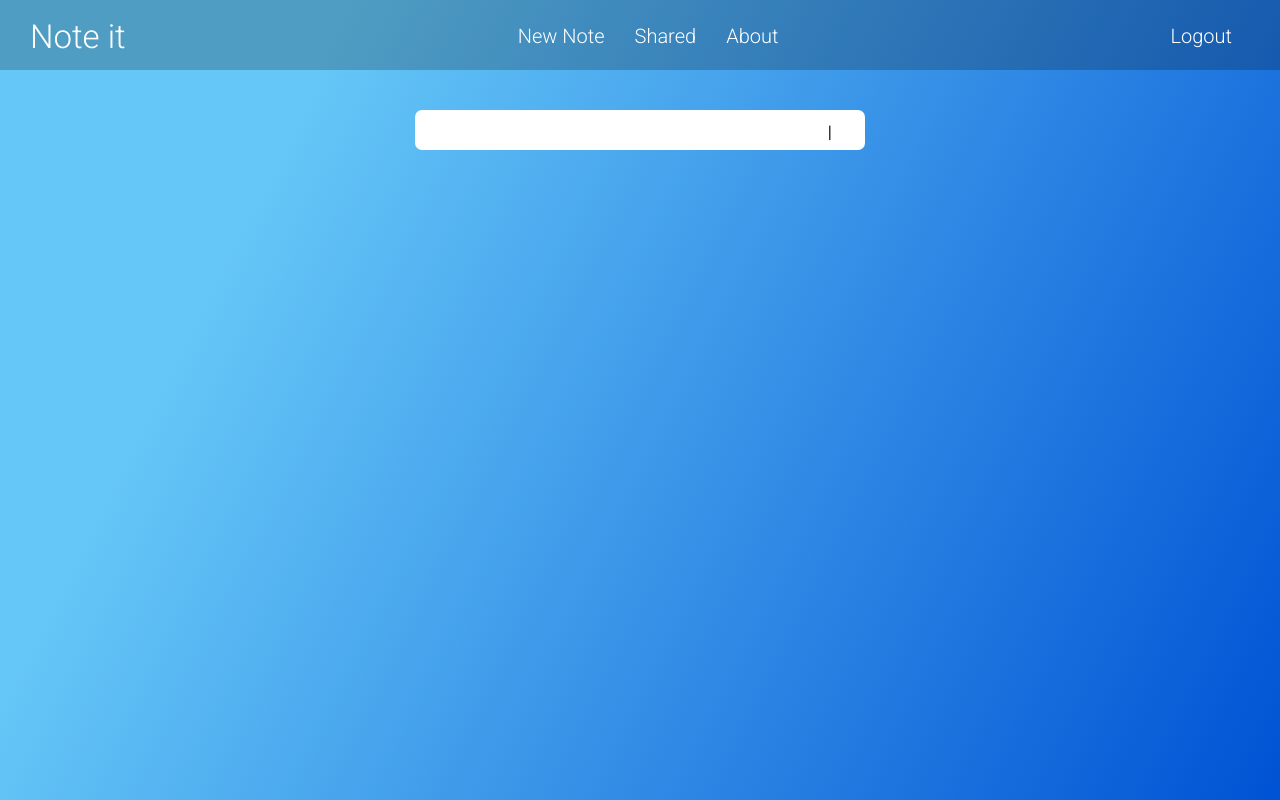
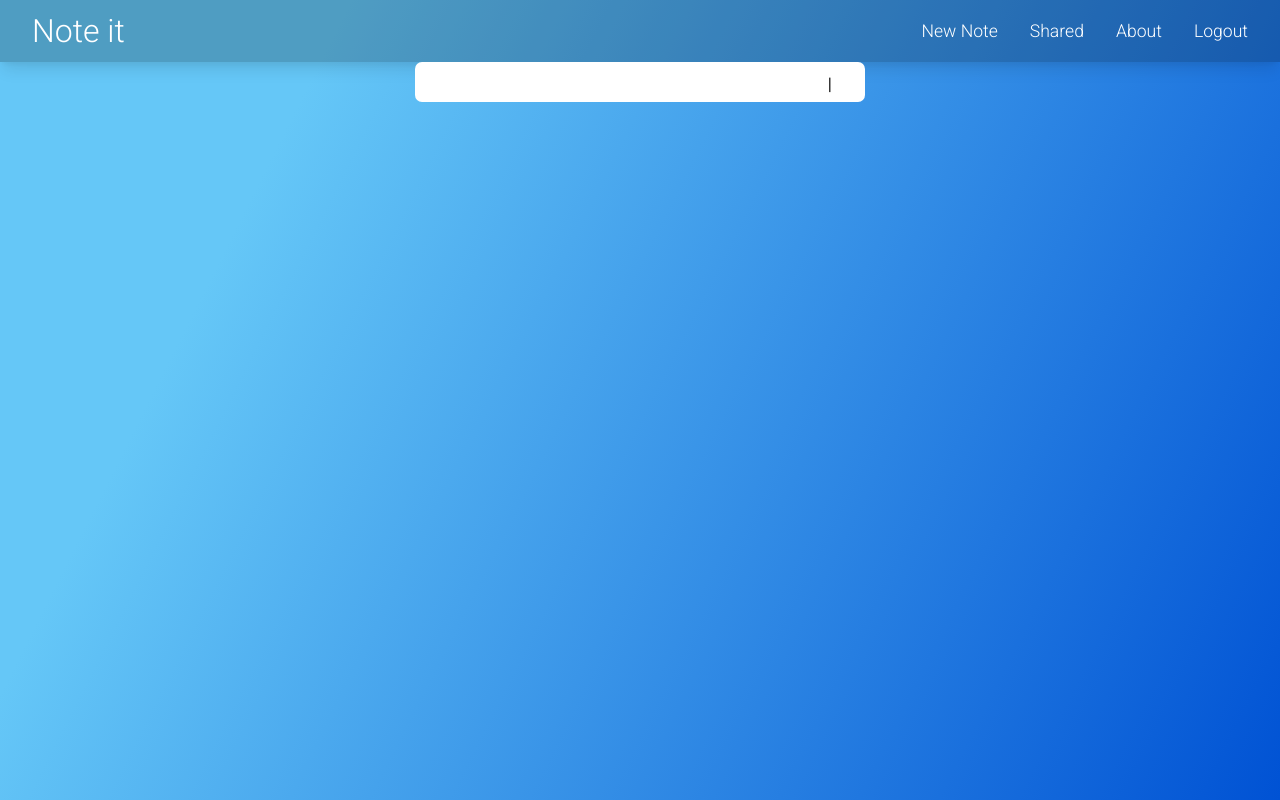
Before and after one commit to Nisheet-Patel/NOTE-IT-APP, a Flask app: page /notes in a window 1280 px wide. Run offline with Flask 2, Linux system fonts and the light colour scheme; the visitor is signed in with stand-in values (Sample User, id 1); data comes from the database, SQL or seed files in the repository; data that the repository does not hold is empty; some libraries are stand-ins or nearby versions.

Commit message:
Change NavBar with mobile styling of main layout

```diff
--- a/website/static/Main-Page-NavStyle.css
+++ b/website/static/Main-Page-NavStyle.css
@@ -1,46 +1,182 @@
-nav{
+:root {
+  --color-white: hsl(0, 0%, 100%);
+  --color-light: hsl(206, 33%, 96%);
+  --color-black: hsl(0, 0%, 7%);
+  --color-night: hsl(214, 100%, 10%);
+  --color-purple: hsl(291, 64%, 42%);
+  --color-indigo: hsl(255, 100%, 60%);
+  --shadow-small: 0 1px 3px 0 rgba(0, 0, 0, 0.1),
+    0 1px 2px 0 rgba(0, 0, 0, 0.06);
+  --shadow-medium: 0 4px 6px -1px rgba(0, 0, 0, 0.1),
+    0 2px 4px -1px rgba(0, 0, 0, 0.06);
+  --shadow-large: 0 10px 15px -3px rgba(0, 0, 0, 0.1),
+    0 4px 6px -2px rgba(0, 0, 0, 0.05);
+}
+
+html {
+  font-size: 100%;
+  box-sizing: border-box;
+  scroll-behavior: smooth;
+}
+
+*,
+*::before,
+*::after {
+  padding: 0;
+  margin: 0;
+  box-sizing: inherit;
+  list-style: none;
+  list-style-type: none;
+  text-decoration: none;
+  -webkit-font-smoothing: antialiased;
+  -moz-osx-font-smoothing: grayscale;
+  text-rendering: optimizeLegibility;
+}
+
+.container {
+  width: 100%;
+  height: auto;
+  margin: 0 auto;
+  padding: 0 2rem;
+}
+
+.brand {
+  font-size: 2rem;
+  color: white;
+}
+.brand:hover {
+  color: rgb(26, 26, 26);
+  transition: 0.4s;
+}
+.navbar {
+  font-family: "Roboto", monospace;
+  max-width: 100%;
+  height: auto;
+  margin: 0 auto;
+  padding: 0.75rem 0;
+  border: none;
+  outline: none;
+  background: rgba(0, 0, 0, 0.21);
+  box-shadow: var(--shadow-large);
+}
+.navbar .wrapper {
   display: flex;
+  flex-direction: row;
+  flex-wrap: wrap;
   justify-content: space-between;
   align-items: center;
-    height: 70px;
-    background: rgba(0, 0, 0, 0.21);
-    margin-bottom: 40px;
+  width: 100%;
+  height: auto;
+  margin: 0 auto;
 }
-nav a{
-    font-family: 'Roboto', monospace;
-    text-decoration: none;
-    margin-right: 18px;
+.navbar .burger {
+  position: relative;
+  display: none;
+  cursor: pointer;
+  width: 2rem;
+  height: 1rem;
+  border: none;
+  outline: none;
+  opacity: 0;
+  visibility: hidden;
+  background: none;
+  transform: rotate(0deg);
+  transition: 0.35s ease-in-out;
+}
+.navbar .burger-line {
+  display: block;
+  position: absolute;
+  width: 100%;
+  height: 2px;
+  left: 0;
+  border: none;
+  outline: none;
+  opacity: 1;
+  border-radius: 0.25rem;
+  background: white;
+  transform: rotate(0deg);
+  transition: 0.25s ease-in-out;
+}
+.navbar .burger-line:nth-child(1) {
+  top: 0;
+}
+.navbar .burger-line:nth-child(2),
+.navbar .burger-line:nth-child(3) {
+  top: 0.5rem;
+}
+.navbar .burger-line:nth-child(4) {
+  top: 1rem;
+}
+.navbar .burger.is-active .burger-line:nth-child(1),
+.navbar .burger.is-active .burger-line:nth-child(4) {
+  top: 1.25rem;
+  width: 0%;
+  left: 50%;
+}
+.navbar .burger.is-active .burger-line:nth-child(2) {
+  transform: rotate(45deg);
+}
+.navbar .burger.is-active .burger-line:nth-child(3) {
+  transform: rotate(-45deg);
+}
+.navbar .menu-inner {
+  display: flex;
+  flex-direction: row;
+  justify-content: center;
+  align-items: center;
+  gap: 2rem;
+}
+.navbar .menu-link {
+  font-family: inherit;
+  font-size: 1.1rem;
+  font-weight: 400;
+  line-height: inherit;
+  border: none;
   color: white;
+  text-rendering: optimizeLegibility;
+  transition: all 0.35s ease-in-out;
 }
 
-nav a:visited{
-    color: white;
+.navbar .menu-link:hover {
+  color: rgb(26, 26, 26);
+  transition: 3ms;
 }
 
-nav a:hover{
-    color: black;
+#logout:hover {
+  color: #ff3b3b;
+  transition: 3ms;
 }
 
-
-.main-title{
-    font-weight: 500;
-    font-size: 33px;
-    margin-left: 30px;
+@media only screen and (max-width: 668px) {
+  .navbar .burger {
+    display: block;
+    opacity: 1;
+    visibility: visible;
+  }
+  .navbar .menu {
+    width: 100%;
+    max-height: 0rem;
+    padding: 0;
+    opacity: 0;
+    visibility: hidden;
+    overflow: hidden;
+    transition: all 0.35s ease;
+  }
+  .navbar .menu.is-active {
+    opacity: 1;
+    visibility: visible;
+  }
+  .navbar .menu-inner {
+    display: flex;
+    flex-direction: column;
+    justify-content: center;
+    align-items: flex-start;
+    gap: 0.75rem;
+    padding: 1rem 0;
+  }
 }
 
-.mid-options{
-    font-size: 20px;
-}
-
-.main-logout{
-    font-size: 20px;
-    margin-right: 30px;
-}
-
-.main-logout a:hover{
-    color: rgb(255, 43, 43);
-}
-
+/* Plus Button style */
 #add-new-note-icon {
   position: fixed;
   right: 1px;
@@ -50,21 +186,20 @@ nav a:hover{
 
   background-color: white;
   border-radius: 100%;
-
 }
-#add-new-note-icon:hover{
-    background-color:black;
+#add-new-note-icon:hover {
+  background-color: black;
   color: white;
   filter: drop-shadow(2px 2px 4px rgba(0, 0, 0, 0.25));
   transition: 0.2s;
 }
 
-#add-new-note-link{
+#add-new-note-link {
   color: black;
 }
 
 @media only screen and (max-width: 680px) {
-    #add-new-note-icon{
+  #add-new-note-icon {
     margin-right: 25px;
     margin-bottom: 35px;
   }
--- /dev/null
+++ b/website/static/NavScript.js
@@ -0,0 +1,14 @@
+const burgerMenu = document.getElementById("burger");
+const navbarMenu = document.getElementById("menu");
+
+// Show and Hide Navbar Menu
+burgerMenu.addEventListener("click", () => {
+  burgerMenu.classList.toggle("is-active");
+  navbarMenu.classList.toggle("is-active");
+
+  if (navbarMenu.classList.contains("is-active")) {
+    navbarMenu.style.maxHeight = navbarMenu.scrollHeight + "px";
+  } else {
+    navbarMenu.removeAttribute("style");
+  }
+});
--- a/website/templates/main-layout.html
+++ b/website/templates/main-layout.html
@@ -29,33 +29,43 @@
 
 <body>
 
-    <nav>
-        <div class="main-title">
-            {% if current_user.is_authenticated %}
-                <a href="/notes">Note it</a>
-            {% else %}
-                <a href="/">Note it</a>
-            {% endif %}
+    <nav class="navbar">
+        <div class="container">
+            <section class="wrapper">
+                {% if current_user.is_authenticated %}
+                    <a href="/" class="brand">Note it</a>
+                {% else %}
+                    <a href="/notes" class="brand">Note it</a>
+                {% endif %}
+                <button type="button" class="burger" id="burger">
+                    <span class="burger-line"></span>
+                    <span class="burger-line"></span>
+                    <span class="burger-line"></span>
+                    <span class="burger-line"></span>
+                </button>
+                <div class="menu" id="menu">
+                    <ul class="menu-inner">
+                        {% if current_user.is_authenticated %}
+                            <li class="menu-item"><a href="/add-note" class="menu-link">New Note</a></li>
+                            <li class="menu-item"><a href="/shared" class="menu-link">Shared</a></li>
+                        {% endif %}
+                            <li class="menu-item"><a href="/about" class="menu-link">About</a></li>
+                        {% if current_user.is_authenticated %}
+                            <li class="menu-item"><a href="/logout" class="menu-link" id="logout">Logout</a></li>
+                        {% else %}
+                            <li class="menu-item"><a href="/login" class="menu-link">Login</a></li>
+                        {% endif %}
+                    </ul>
+                </div>
+            </section>
         </div>
-        <div class="mid-options">
-            <a href="/add-note">New Note</a>
-            <a href="/shared">Shared</a>
-            <a href="/">About</a>
-        </div>
-        {% if current_user.is_authenticated %}
-            <div class="main-logout">
-                <a href="/logout">Logout</a>
-            </div>
-        {% else %}
-            <div class="main-logout">
-                <a href="/login">Login</a>
-            </div>
-        {% endif %}
-
     </nav>
 
     {% block body %} {% endblock body %}
 
+    <!-- Script -->
+    <script src="{{url_for('static', filename='NavScript.js')}}"></script>
+
     <a href="/add-note" id="add-new-note-link"><span class="iconify" id="add-new-note-icon" data-icon="akar-icons:circle-plus" data-width="50" data-height="50"></span></a>
 </body>
 </html>
```
Lines whose indentation alone changed are shown as unchanged.
